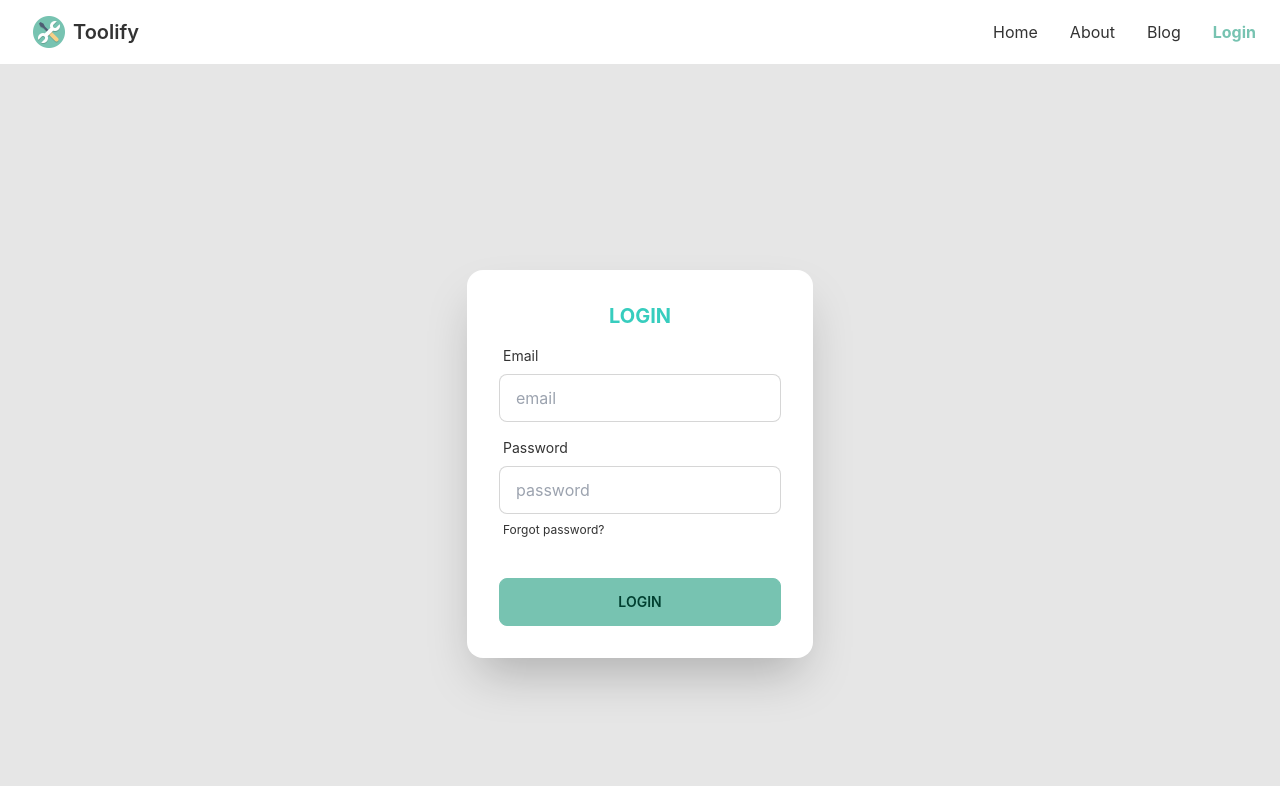
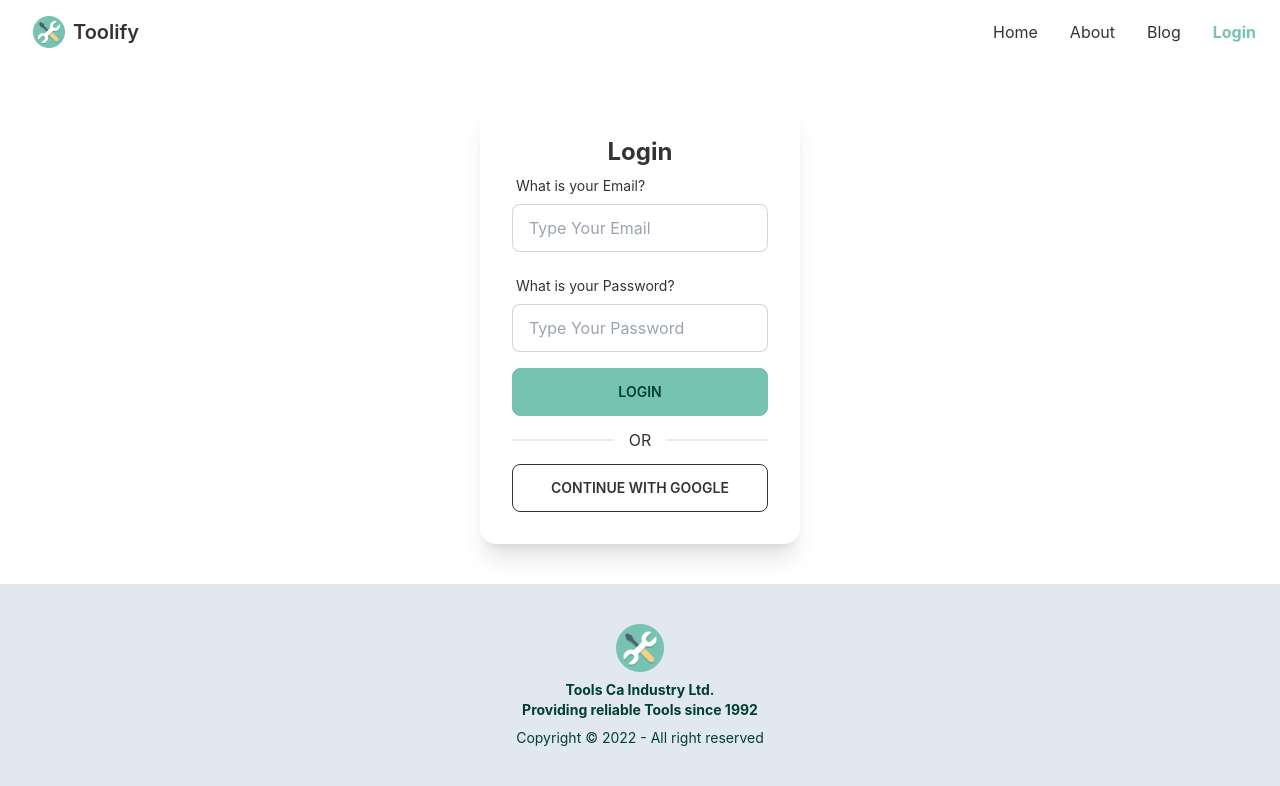
Before and after one commit to Tanvirmehedi/manufacturer-website-client-side, a React (Create React App) app: page /login in a window 1280 px wide. Shown: the top 786 px of the page. Built offline with nearby package versions, Linux system fonts and the light colour scheme; no server answers.

Commit message:
React Hook Form Use And Create Login Functionality

```diff
--- a/package.json
+++ b/package.json
@@ -11,6 +11,7 @@
     "react": "^18.1.0",
     "react-dom": "^18.1.0",
     "react-firebase-hooks": "^5.0.3",
+    "react-hook-form": "^7.31.2",
     "react-router-dom": "^6.3.0",
     "react-scripts": "5.0.1",
     "web-vitals": "^2.1.4"
--- a/src/pages/Login/Login.js
+++ b/src/pages/Login/Login.js
@@ -1,45 +1,114 @@
 import React from "react";
-import { Link } from "react-router-dom";
+import {
+  useSignInWithEmailAndPassword,
+  useSignInWithGoogle,
+} from "react-firebase-hooks/auth";
+import { useForm } from "react-hook-form";
+import auth from "../../firebase.init";
 
 const Login = () => {
+  const [signInWithGoogle, gUser, gLoading, gError] = useSignInWithGoogle(auth);
+  const [signInWithEmailAndPassword, user, loading, error] =
+    useSignInWithEmailAndPassword(auth);
+  const {
+    register,
+    formState: { errors },
+    handleSubmit,
+  } = useForm();
+
+  if (gUser) {
+    console.log(gUser);
+  }
+  const onSubmit = (data) => {
+    console.log(data);
+  };
   return (
-    <div>
-      <div class="hero min-h-screen bg-base-200">
-        <div class="hero-content flex-col lg:flex-row-reverse">
-          <div class="card flex-shrink-0 w-full max-w-lg shadow-2xl bg-base-100">
-            <div class="card-body">
-              <h2 className="text-xl text-center font-bold text-accent uppercase">
-                Login
-              </h2>
-              <div class="form-control">
-                <label class="label">
-                  <span class="label-text">Email</span>
+    <div className="my-10">
+      <div className="card max-w-xs bg-base-100 shadow-xl container mx-auto">
+        <div className="card-body">
+          <div className="mx-auto">
+            <h2 className="text-center text-2xl font-bold">Login</h2>
+            <form onSubmit={handleSubmit(onSubmit)}>
+              <div className="form-control w-full max-w-xs">
+                <label className="label">
+                  <span className="label-text">What is your Email?</span>
                 </label>
                 <input
-                  type="text"
-                  placeholder="email"
-                  class="input input-bordered"
+                  type="email"
+                  placeholder="Type Your Email"
+                  className="input input-bordered w-full"
+                  {...register("email", {
+                    required: {
+                      value: true,
+                      message: "Email is required",
+                    },
+                    pattern: {
+                      value: /(.+)@(.+){2,}\.(.+){2,}/,
+                      message: "Provide a valid email ",
+                    },
+                  })}
                 />
+                <label className="label">
+                  {errors.email?.type === "required" && (
+                    <span className="label-text-alt text-red-600">
+                      {errors.email.message}
+                    </span>
+                  )}
+                  {errors.email?.type === "pattern" && (
+                    <span className="label-text-alt text-red-600">
+                      {errors.email.message}
+                    </span>
+                  )}
+                </label>
               </div>
-              <div class="form-control">
-                <label class="label">
-                  <span class="label-text">Password</span>
+              {/* Email Field End  */}
+
+              <div className="form-control w-full max-w-xs">
+                <label className="label">
+                  <span className="label-text">What is your Password?</span>
                 </label>
                 <input
-                  type="text"
-                  placeholder="password"
-                  class="input input-bordered"
+                  type="password"
+                  placeholder="Type Your Password"
+                  className="input input-bordered w-full max-w-xs"
+                  {...register("password", {
+                    required: {
+                      value: true,
+                      message: "Password is required",
+                    },
+                    minLength: {
+                      value: 6,
+                      message: "Give 6 digits or longer",
+                    },
+                  })}
                 />
-                <label class="label">
-                  <Link to="#" class="label-text-alt link link-hover">
-                    Forgot password?
-                  </Link>
+                <label className="label">
+                  {errors.password?.type === "required" && (
+                    <span className="label-text-alt text-red-600">
+                      {errors.password.message}
+                    </span>
+                  )}
+                  {errors.password?.type === "minLength" && (
+                    <span className="label-text-alt text-red-600">
+                      {errors.password.message}
+                    </span>
+                  )}
                 </label>
               </div>
-              <div class="form-control mt-6">
-                <button class="btn btn-primary">Login</button>
-              </div>
-            </div>
+
+              <input
+                className="btn btn-primary w-full max-w-xs"
+                type="submit"
+                value="Login"
+              />
+            </form>
+            <div className="divider">OR</div>
+            <button
+              onClick={() => signInWithGoogle()}
+              className="btn btn-outline w-full max-w-xs"
+            >
+              Continue With Google
+            </button>
           </div>
         </div>
       </div>
```
Also changed, not shown: 1 other file (tests, documents, lock files or other folders).
